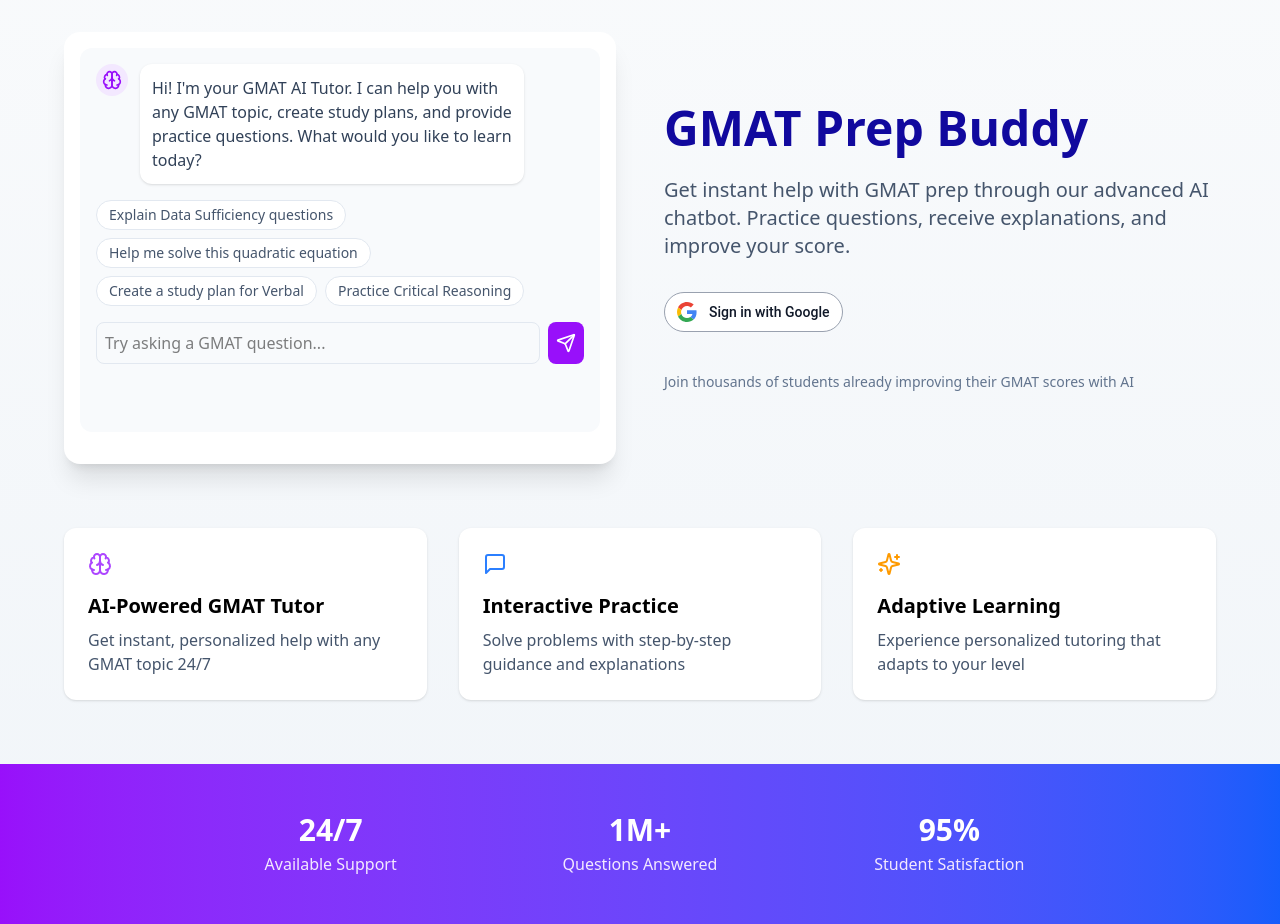
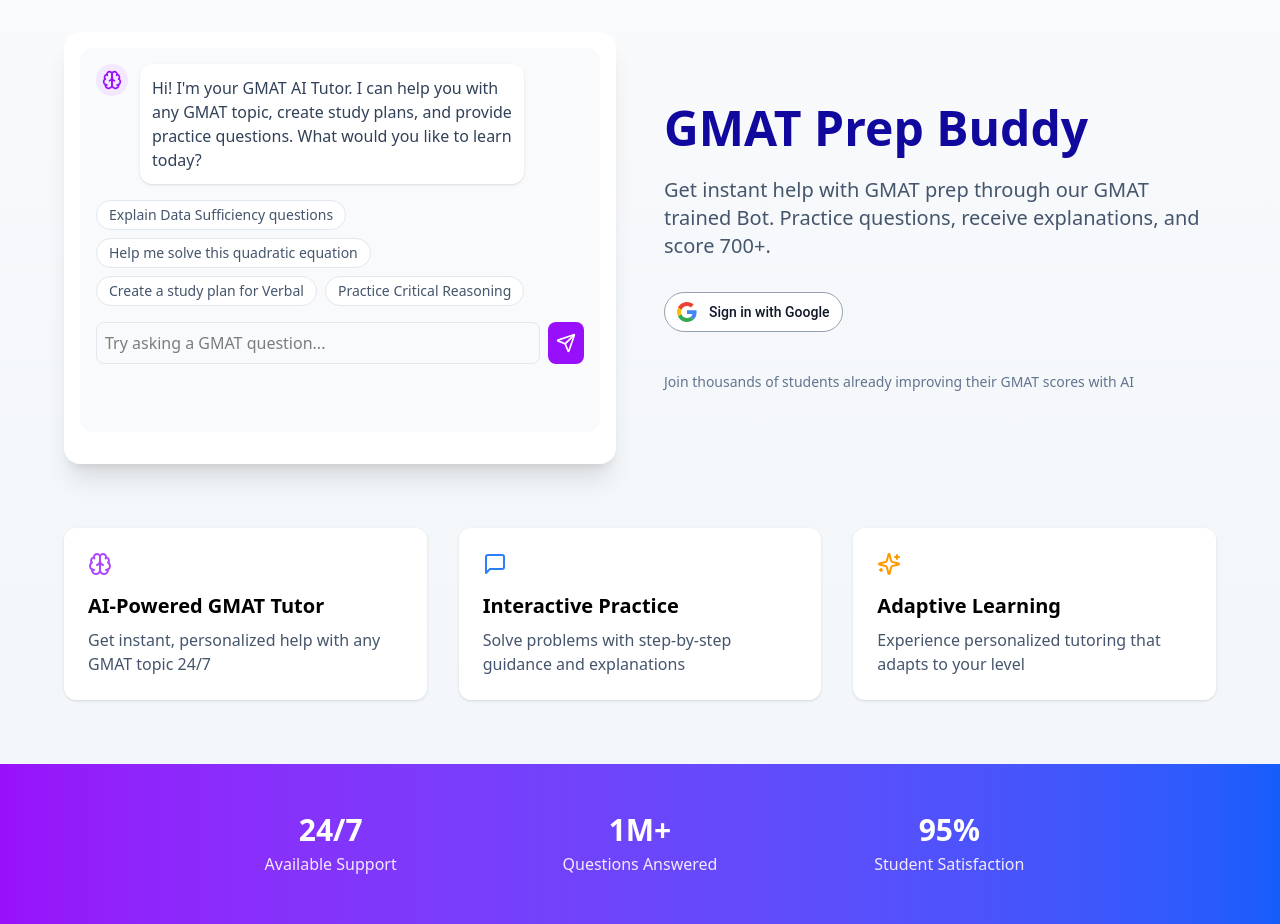
Before and after one commit to abhinavunnam/GMAT-Chat-Bot, a React (Vite) app: page / in a window 1280 px wide. Built offline with nearby package versions, Linux system fonts and the light colour scheme; no server answers.

Commit message:
Landing Page Copy Changes

```diff
--- a/src/pages/LandingPage.jsx
+++ b/src/pages/LandingPage.jsx
@@ -97,7 +97,7 @@ const LandingPage = () => {
             GMAT Prep Buddy
             </h1>
             <p className="text-xl text-slate-600 mb-8">
-              Get instant help with GMAT prep through our advanced AI chatbot. Practice questions, receive explanations, and improve your score.
+              Get instant help with GMAT prep through our GMAT trained Bot. Practice questions, receive explanations, and score 700+.
             </p>
             <div className="space-y-4">
               <div className="inline-block">
```
Also changed, not shown: 1 other file (tests, documents, lock files or other folders).
